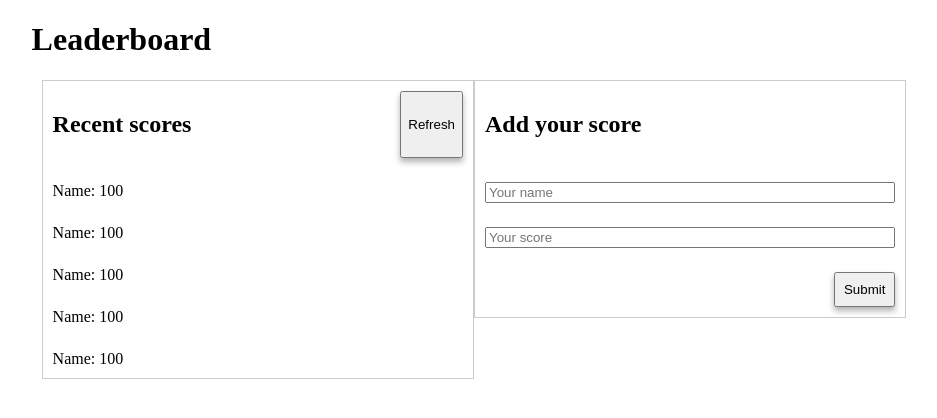
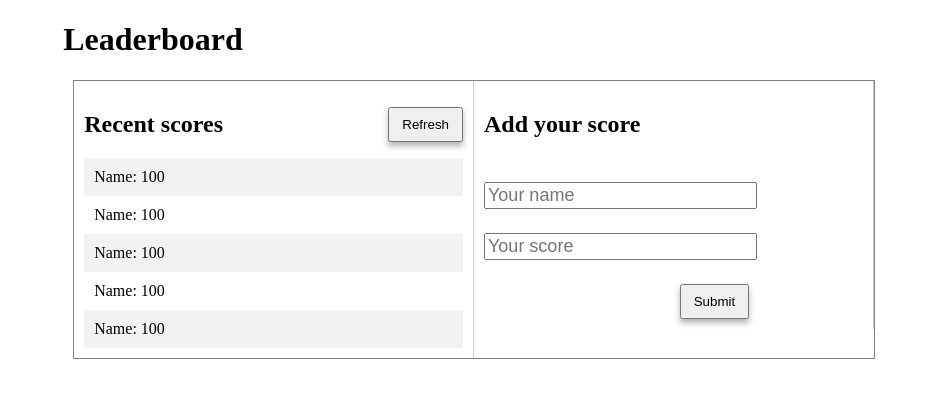
Before and after one commit to egichuhis/leaderboard, a website built with webpack: page src/index.html in a window 1280 px wide. Shown: the whole page, without its empty margins (166-1103 px from the left). Built offline with nearby package versions, Linux system fonts and the light colour scheme.

Commit message:
Add stripes to content table

```diff
--- a/src/index.html
+++ b/src/index.html
@@ -12,12 +12,12 @@
       <h1>Leaderboard</h1>
       <div class="row">
         <div class="column">
-    <form action="" method="get" class="form">
+          <form action="" method="get" class="form-show">
             <div class="scores-header">
               <h2>Recent scores</h2>
               <button class="refresh-btn">Refresh</button>
             </div>
-
+            <div class="labels-div">
               <label for="">
                 Name: 100
               </label>
@@ -33,6 +33,8 @@
               <label for="">
                 Name: 100
               </label>
+            </div>
+
           </form>
 
 
--- a/src/style.css
+++ b/src/style.css
@@ -1,5 +1,5 @@
 .container {
-  width: 70%;
+  width: 65%;
   margin: auto;
 }
 
@@ -8,12 +8,13 @@
   justify-content: space-between;
   align-items: flex-start;
   margin: 10px;
+  border: solid grey 1px;
 }
 
 .column {
   flex: 1;
   padding: 10px;
-  border: 1px solid #ccc;
+  border-right: 1px solid #ccc;
   box-sizing: border-box;
 }
 
@@ -26,17 +27,40 @@
 .scores-header {
   display: flex;
   justify-content: space-between;
+  align-items: center;
 }
 
 .refresh-btn {
   box-shadow: 0px 4px 6px rgba(0, 0, 0, 0.3);
+  padding: 8px 12px 8px 12px;
+  height: fit-content;
 }
 
 .submit-btn-div {
   text-align: end;
+  width: 70%;
 }
 
 .submit-btn {
-  padding: 8px;
+  padding: 8px 12px 8px 12px;
   box-shadow: 0px 4px 6px rgba(0, 0, 0, 0.3);
 }
+
+form input {
+  font-size: 18px;
+  width: 70%;
+}
+
+.labels-div {
+  display: flex;
+  flex-direction: column;
+}
+
+.labels-div label {
+  background-color: #f2f2f2;
+  padding: 10px;
+}
+
+.labels-div label:nth-child(even) {
+  background-color: #ffffff;
+}
```
Lines whose indentation alone changed are shown as unchanged.
